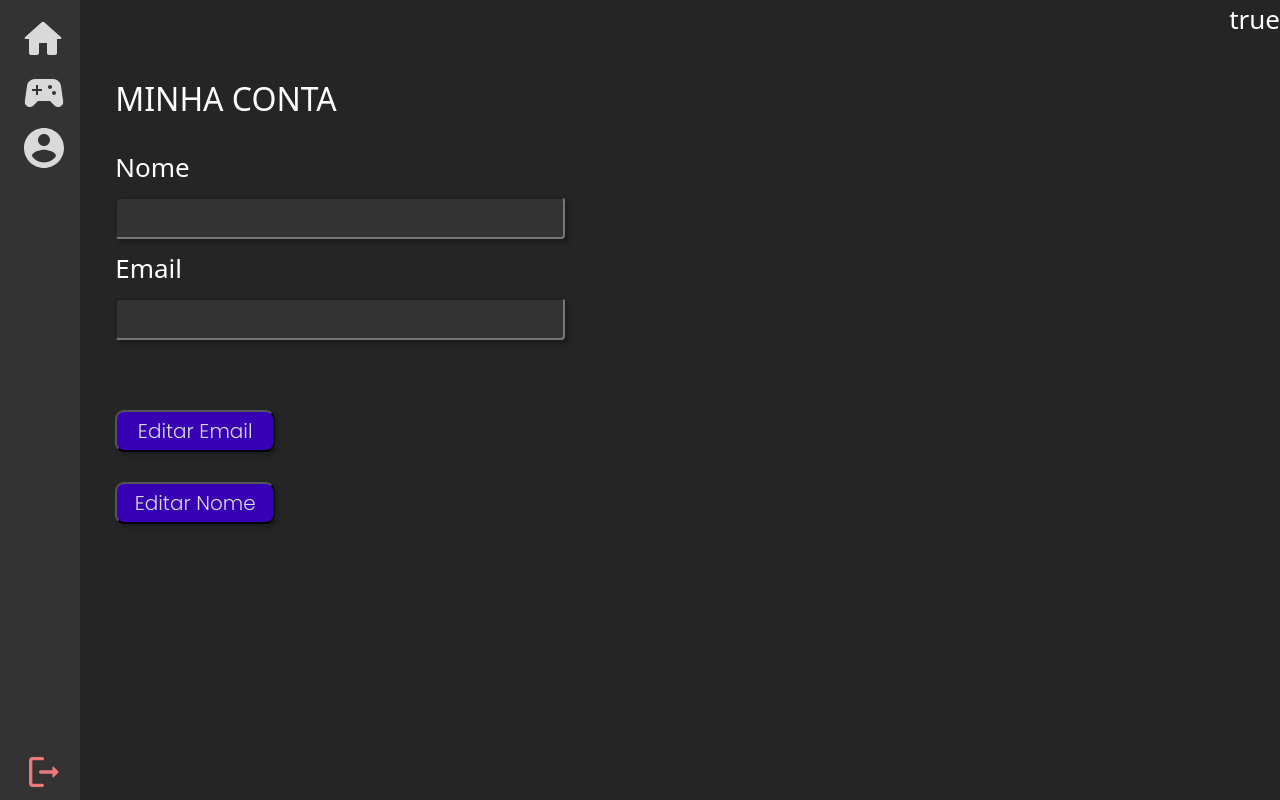
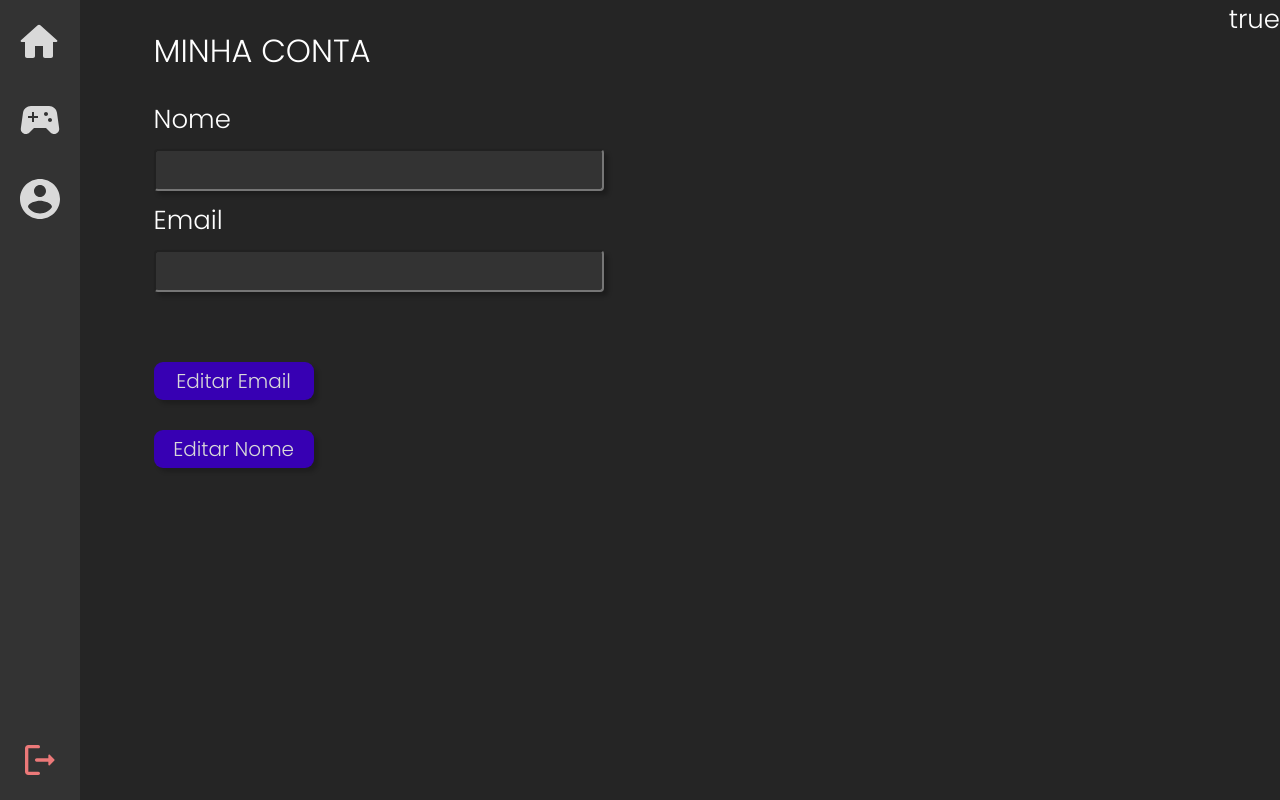
Before and after one commit to Ga-Alves/Projeto3, a React (Create React App) app in the folder React-App/: page /dashboard/account in a window 1280 px wide. Built offline with nearby package versions, Linux system fonts and the light colour scheme; no server answers; sample sign-in values are in the browser's storage.

Commit message:
Ajustes CSS

```diff
--- a/React-App/src/App.css
+++ b/React-App/src/App.css
@@ -8,6 +8,7 @@
   font-size: calc(10px + 2vmin);
   color: white;
   display: flex;
+  font-family: Poppins;
 
 }
 
@@ -25,11 +26,10 @@ h1 {
   left: 152px;
   top: 30px;
 
-  font-family: Poppins;
+  ;
   font-style: normal;
   font-weight: 275;
   font-size: 48px;
-  /* line-height: 72px; */
   padding-left: 40px;
 
   color: #D9D9D9;
--- a/React-App/src/components/ModalAddGame/ModalAddGame.css
+++ b/React-App/src/components/ModalAddGame/ModalAddGame.css
@@ -26,8 +26,6 @@
 
 
 .modalContainerAddGame .title{
-
-
     width: 540px;
     height: 79px;
 
@@ -41,7 +39,6 @@
 }
 
 .modalContainerAddGame .title .titulo{
-    font-family: Poppins;
     font-style: normal;
     color: #D9D9D9;
     font-size: 36px;
@@ -61,7 +58,7 @@
 .lGame{
     color: #D9D9D9;
 
-    font-family: Poppins;
+    ;
     font-style: normal;
     font-weight: 275;
     font-size: 24px;
--- a/React-App/src/components/ModalEditGame/ModalEditGame.css
+++ b/React-App/src/components/ModalEditGame/ModalEditGame.css
@@ -26,8 +26,6 @@
 
 
 .modalContainerEdit .title{
-
-
     width: 540px;
     height: 79px;
 
@@ -41,7 +39,6 @@
 }
 
 .modalContainerEdit .title .titulo{
-    font-family: Poppins;
     font-style: normal;
     color: #D9D9D9;
     font-size: 36px;
@@ -60,8 +57,6 @@
 
 .lEditGame{
     color: #D9D9D9;
-
-    font-family: Poppins;
     font-style: normal;
     font-weight: 275;
     font-size: 24px;
--- a/React-App/src/pages/Cadastro/Cadastro.css
+++ b/React-App/src/pages/Cadastro/Cadastro.css
@@ -9,7 +9,6 @@
 
 
 .input-Cadastro{
-    font-family: Poppins;
     font-style: normal;
     font-weight: 2000px;
     font-size: 18px;
@@ -20,7 +19,6 @@
 }
 
 .label-Cadastro{
-    font-family: Poppins;
     font-style: normal;
     font-weight: 300px;
     font-size: 18px;
@@ -35,7 +33,7 @@
     background-color: #3700B3 ;
     box-shadow: 4px 4px 4px rgba(0, 0, 0, 0.25);
     border-radius: 8px ;
-    font-family: Poppins;
+    ;
     font-style: normal;
     font-weight: 150px;
     font-size: 25px;
@@ -50,7 +48,6 @@
 }
 
 .link, .link:hover{
-    font-family: Poppins;
     font-style: normal;
     font-weight: 200px;
     font-size: 25px;
--- a/React-App/src/pages/DashBoard/DashBoard.css
+++ b/React-App/src/pages/DashBoard/DashBoard.css
@@ -2,8 +2,11 @@
     align-items: start;
     align-items: flex-start;
 
-    width: 10vh;
+    width: auto;
     height: 100vh;
+
+    padding: 0px !important;
+
 
     background: #333333;
 
@@ -13,3 +16,11 @@
 .icon {
     margin-right: 50%;
 }
+
+.navbar-nav .nav-link {
+  padding: 20px !important;
+}
+
+.navbar-light .navbar-nav .nav-link.active {
+  color: rgb(255 0 0 );
+}
--- a/React-App/src/pages/DashBoard/DashBoard.js
+++ b/React-App/src/pages/DashBoard/DashBoard.js
@@ -1,6 +1,6 @@
 import "./DashBoard.css";
 import { Navbar, Container, Nav } from 'react-bootstrap';
-import React,{useContext} from "react";
+import React,{useContext, useState} from "react";
 import { AuthContext } from "../../contexts/auth";
 
 
@@ -24,9 +24,9 @@ export default function Dashboard() {
            <Navbar className="navbar">
             <Container>
             <Nav className="flex-column">
-              <Nav.Link href="/dashBoard/home" ><img src={home} alt="home"></img ></Nav.Link>
-              <Nav.Link href="/dashBoard/games"><img src={games} alt="games"></img></Nav.Link>
-              <Nav.Link href="/dashBoard/account" ><img src={account} alt="count"></img></Nav.Link>
+              <Nav.Link  href="/dashBoard/home" ><img src={home} alt="home"></img ></Nav.Link>
+              <Nav.Link  href="/dashBoard/games"><img src={games} alt="games"></img></Nav.Link>
+              <Nav.Link active href="/dashBoard/account" ><img src={account} alt="count"></img></Nav.Link>
               <Nav.Link className="xx" href="/">
                 <img src={out} alt="out" onClick={handleLogout}/>
               </Nav.Link>
--- a/React-App/src/pages/DashBoard/MyAccount/MyAccount.css
+++ b/React-App/src/pages/DashBoard/MyAccount/MyAccount.css
@@ -1,7 +1,8 @@
 .MyAccount{
     width: 90vw;
-    margin-left: 9vw;
-    margin-top: 10vh;
+    margin-left: 12vw;
+    margin-top: 4vh;
+    margin-bottom: 20vh;
 }
 
 .formulario{
@@ -23,12 +24,11 @@
 
 .forms .input{
 
-
     background: #333333;
     box-shadow: 4px 4px 4px rgba(0, 0, 0, 0.25);
     border-radius: 4px;
 
-    font-family: Poppins;
+    ;
     font-style: normal;
     font-size: 24px;
     line-height: 36px;
@@ -43,9 +43,6 @@
 
 .textFormulario{
 
-
-
-    font-family: Poppins;
     font-style: normal;
     font-weight: 275;
     font-size: 24px;
@@ -62,8 +59,6 @@
 
     background: #333333;
     border-radius: 8px 8px 0px 0px;
-
-    font-family: Poppins !important;
     font-style: normal;
     font-weight: 275;
     font-size: 36px;
@@ -90,7 +85,7 @@
 .swal2-input-label{
     color: #D9D9D9;
 
-    font-family: Poppins;
+    ;
     font-style: normal;
     font-weight: 275;
     font-size: 24px;
@@ -116,7 +111,7 @@
     box-shadow: 4px 4px 4px rgba(0, 0, 0, 0.25);
     border-radius: 8px;
 
-    font-family: Poppins;
+    ;
     font-style: normal;
     font-weight: 300;
     font-size: 36px;
@@ -135,7 +130,7 @@
     box-shadow: 4px 4px 4px rgba(0, 0, 0, 0.25);
     border-radius: 8px;
 
-    font-family: Poppins;
+    ;
     font-style: normal;
     font-weight: 300;
     font-size: 36px;
@@ -157,9 +152,10 @@
     font-weight: 300;
     font-size: 20px;
     color: #D9D9D9;
-    font-family: Poppins;
+    ;
     line-height: 36px;
     align-items: center;
+    border: none;
 
     min-width: 160px;
 
--- a/React-App/src/pages/Login/Login.css
+++ b/React-App/src/pages/Login/Login.css
@@ -8,7 +8,6 @@
 }
 
 .input-Login{
-    font-family: Poppins;
     font-style: normal;
     font-weight: 300px;
     font-size: 15px;
@@ -21,7 +20,6 @@
 }
 
 .label-Login{
-    font-family: Poppins;
     font-style: normal;
     font-weight: 300px;
     font-size: 30px;
@@ -35,7 +33,7 @@
     background-color: #3700B3 ;
     box-shadow: 4px 4px 4px rgba(0, 0, 0, 0.25);
     border-radius: 8px ;
-    font-family: Poppins;
+    ;
     font-style: normal;
     font-weight: 300px;
     font-size: 36px;
@@ -50,7 +48,6 @@
 }
 
 .link, .link:hover{
-    font-family: Poppins;
     font-style: normal;
     font-weight: 180px;
     font-size: 15px;
```
